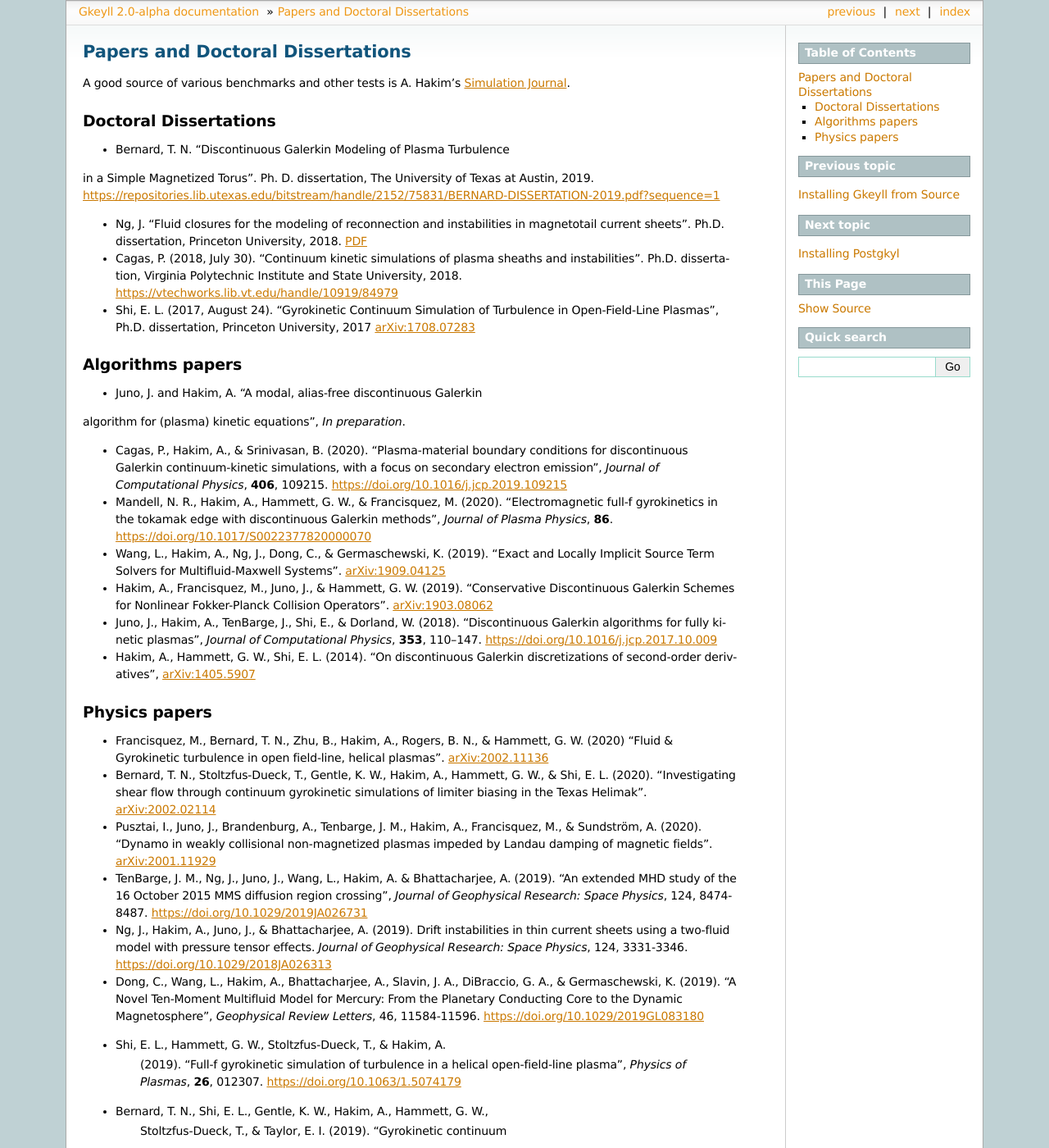
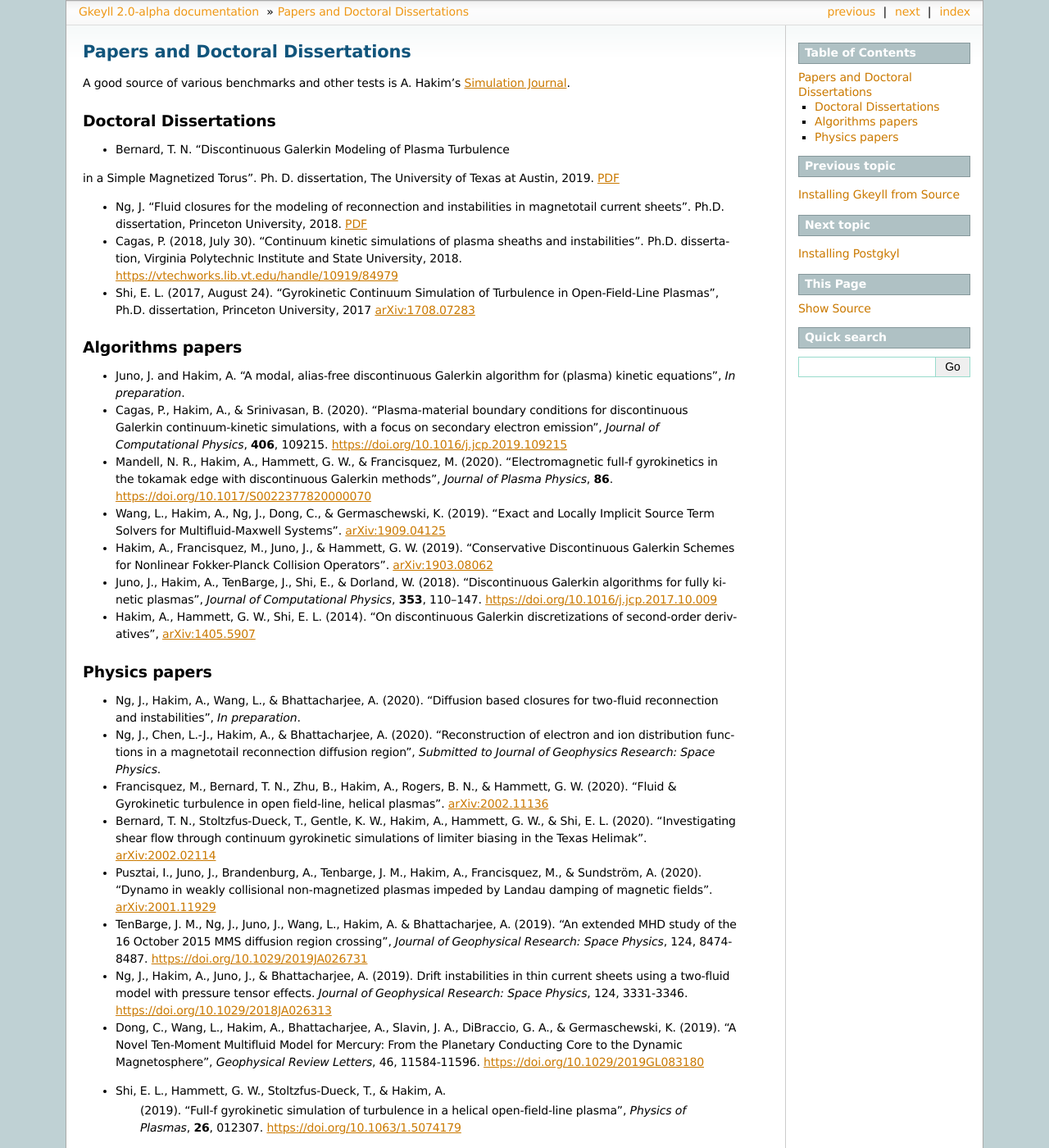
Before and after one commit to ammarhakim/gkyl-doc, a Sphinx documentation site: the page built from source/gkyl/pubs.rst, in a window 1280 px wide and 1400 px high. Shown: the whole window at 82% size. Built offline with Sphinx 7.4.7, drawn with Linux system fonts in a browser that asks for light colours.

Commit message:
Small modifications and additions to publication list

```diff
--- a/source/gkyl/pubs.rst
+++ b/source/gkyl/pubs.rst
@@ -28,7 +28,7 @@
 ----------------------------
 
 - Juno, J. and Hakim, A. "A modal, alias-free discontinuous Galerkin
-algorithm for (plasma) kinetic equations", *In preparation*.
+  algorithm for (plasma) kinetic equations", *In preparation*.
 
 - Cagas, P., Hakim, A., & Srinivasan, B. (2020). "Plasma-material
   boundary conditions for discontinuous Galerkin continuum-kinetic
@@ -60,8 +60,17 @@
 Physics papers
 ----------------------------
 
+- Ng, J., Hakim, A., Wang, L., & Bhattacharjee, A. (2020). "Diffusion
+  based closures for two-fluid reconnection and instabilities", *In
+  preparation*.
+
+- Ng, J., Chen, L.-J., Hakim, A., & Bhattacharjee,
+  A. (2020). "Reconstruction of electron and ion distribution
+  functions in a magnetotail reconnection diffusion region",
+  *Submitted to Journal of Geophysics Research: Space Physics*.
+
 - Francisquez, M., Bernard, T. N., Zhu, B., Hakim, A., Rogers, B. N.,
-  & Hammett, G. W. (2020) "Fluid & Gyrokinetic turbulence in open
+  & Hammett, G. W. (2020). "Fluid & Gyrokinetic turbulence in open
   field-line, helical plasmas". `arXiv:2002.11136 <https://arxiv.org/abs/2002.11136>`_
 
 - Bernard, T. N., Stoltzfus-Dueck, T., Gentle, K. W., Hakim, A.,
```
Also changed, not shown: other parts of source/gkyl/pubs.rst (+1 -1 lines).
